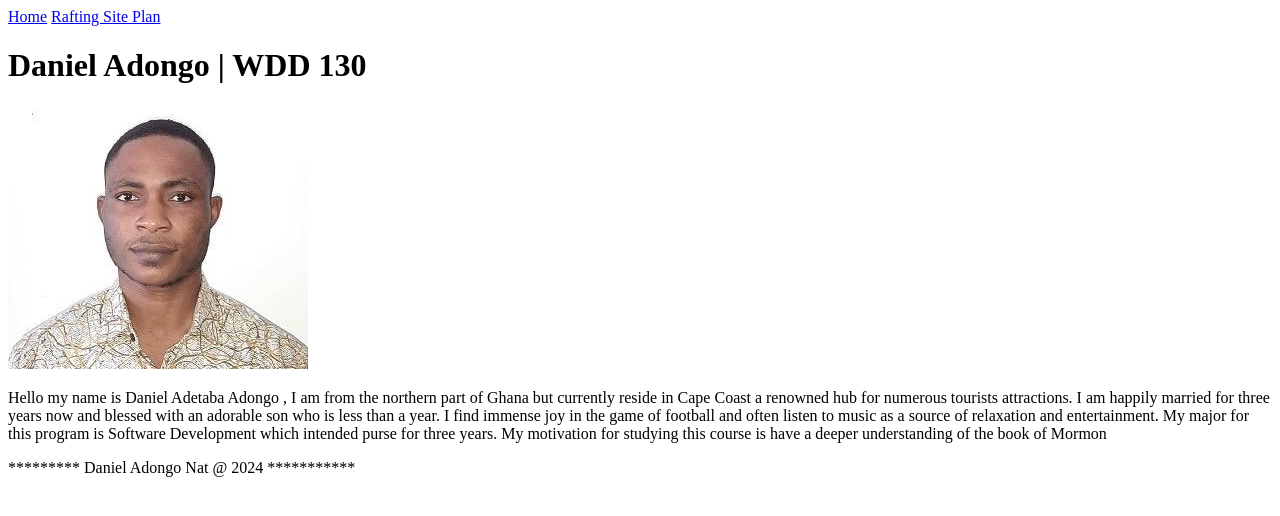
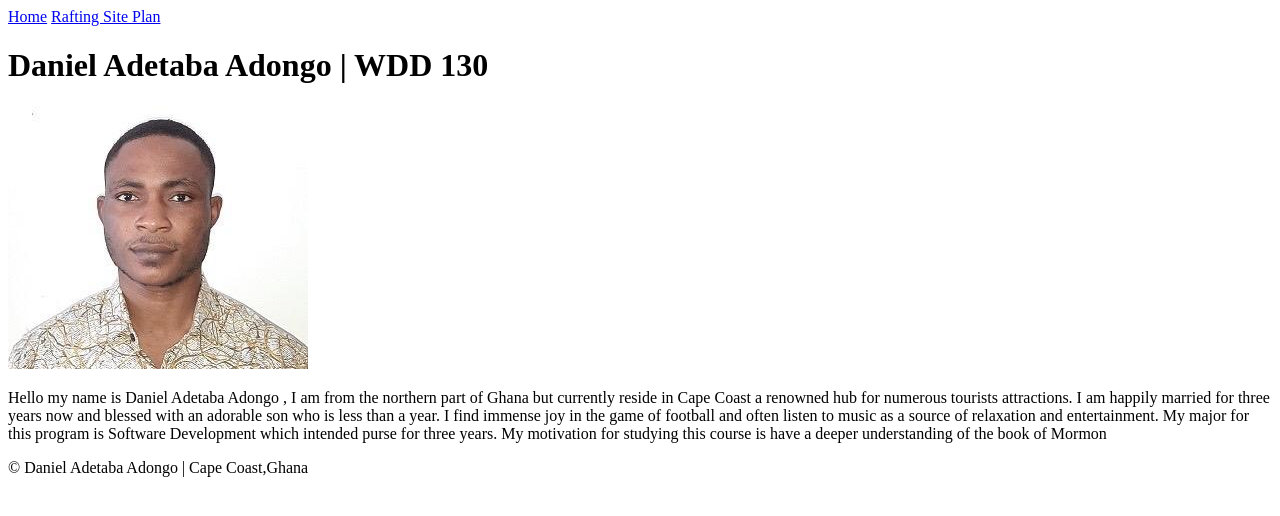
Before and after one commit to Adetabanat/wdd130, a plain HTML site: page index.html in a window 1280 px wide. Drawn offline with Linux system fonts and the light colour scheme.

Commit message:
adding copy right symbol

```diff
--- a/index.html
+++ b/index.html
@@ -13,14 +13,14 @@
         </nav>
     </header>
     <main>
-        <h1> Daniel Adongo | WDD 130</h1>
+        <h1> Daniel Adetaba Adongo | WDD 130</h1>
         <img src="images/pic.jpg" alt="Hello, my name is Daniel Adetaba Adongo">
         <p> Hello my name is Daniel Adetaba Adongo , I am from the northern part of Ghana but currently reside in Cape Coast a renowned hub for numerous  tourists attractions.
             I am happily married for three years now and blessed with an adorable son who is less than a year. I find immense joy in the game of football and often listen to music as a source of relaxation and entertainment. My major for this program is Software Development which intended purse for three years.
             My motivation for studying this course is have a deeper understanding of the book of Mormon </p>
     </main>
     <footer>
-        <p>*********   Daniel Adongo Nat  @ 2024  *********** </p>
+        <p> &#169 Daniel Adetaba Adongo | Cape Coast,Ghana  </p>
     </footer>
 </body>
 </html>
```
